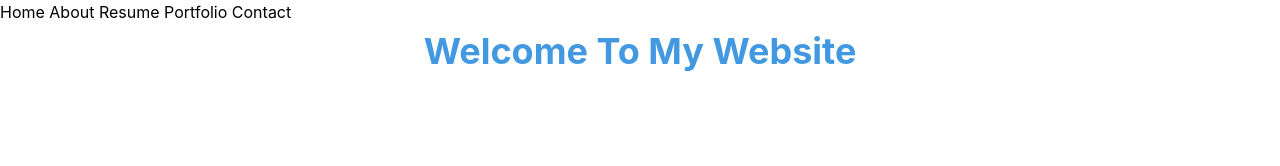
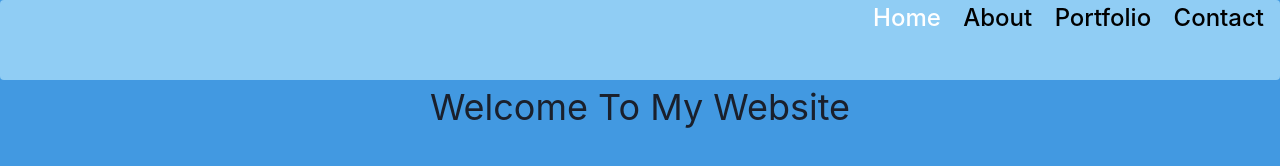
Before and after one commit to TenzinLoden/TenzinLoden.github.io, a website: page index.html in a window 1280 px wide. Drawn offline with Linux system fonts and the light colour scheme.

Commit message:
Navbar and color updates

```diff
--- a/index.html
+++ b/index.html
@@ -8,11 +8,17 @@
     <meta http-equiv= "author" content = "Tenzin Loden"/>
     <link rel="stylesheet" href="public/build/tailwind.css">
   </head>
-  <body>
-    <a href = "index.html"> Home </a>
-    <a href = "about.html"> About </a>
-    <a href = "resume.html"> Resume </a>
-    <a href = "portfolio.html"> Portfolio </a>
-    <a href = "contact.html"> Contact </a>
-    <h1 class="text-4xl font-bold text-center text-blue-500"> Welcome To My Website </h1>
+  <body class="bg-blue-500">
+    <div class="bg-blue-300 small:h-6 md:h-12 xl:h-20 rounded right-auto">
+      <!-- <div class="text-left">
+        <p class ="font-medium text-2xl ">Tenzin Loden</p>
+      </div> -->
+      <div id="navbar" class= "sm:text-center md:text-right">
+        <a href = "index.html" class ="font-medium align-middle text-white text-2xl "> Home </a>
+        <a href = "about.html" class ="font-medium align-middle text-2xl px-4"> About </a>
+        <a href = "portfolio.html" class ="font-medium align-middle text-2xl "> Portfolio </a>
+        <a href = "contact.html" class ="font-medium align-middle text-2xl px-4"> Contact </a>
+      </div>
+    </div>
+    <h1 class="text-4xl font-normal text-center text-gray-900"> Welcome To My Website </h1>
   </body>
```
Also changed, not shown: about.html (+13 -1 lines), contact.html (+13 -1 lines), portfolio.html (+13 -1 lines), resume.html (deleted, +0 -6 lines).
